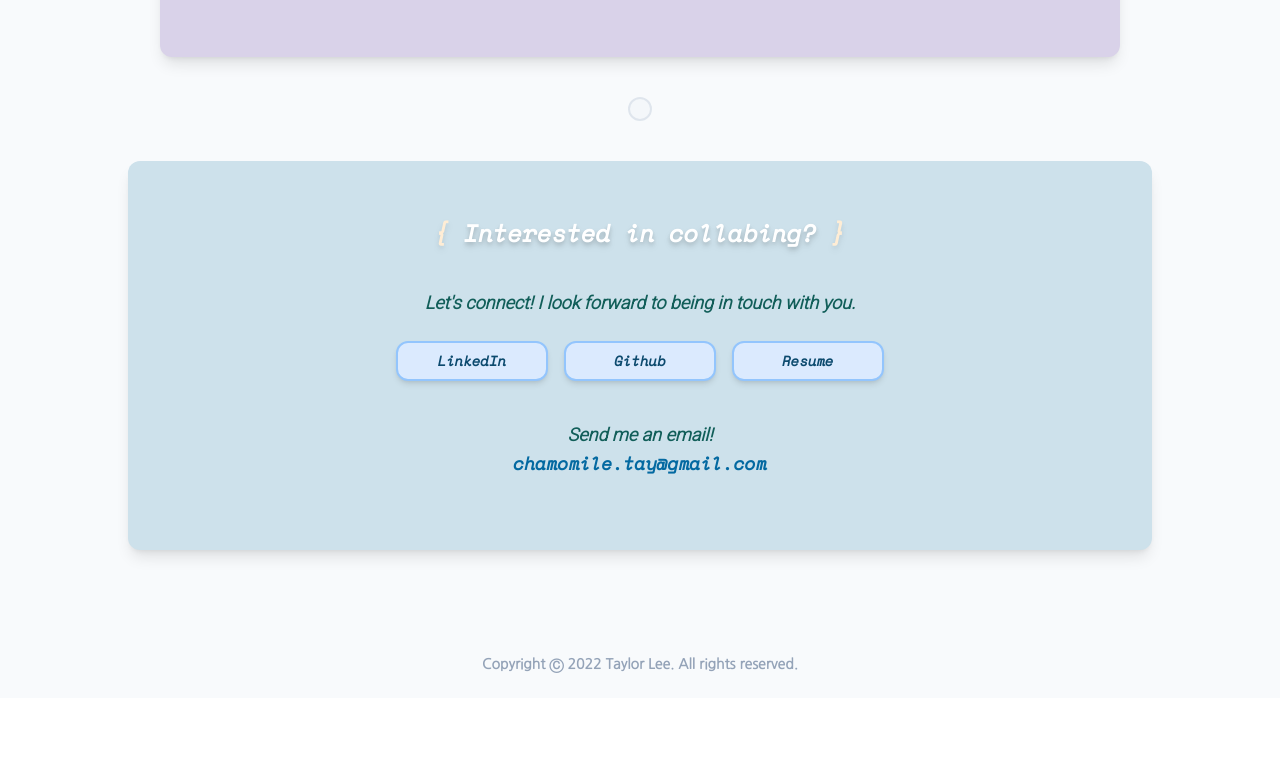
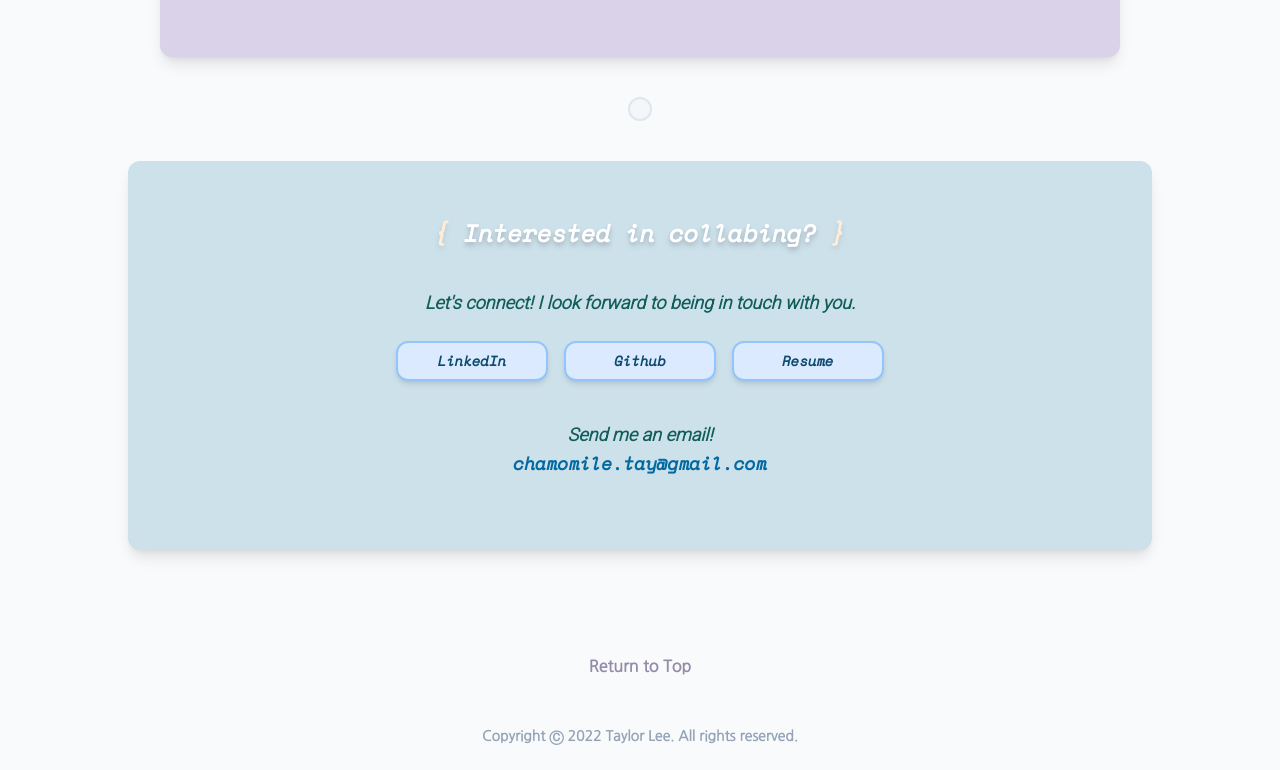
Before and after one commit to chamomiletay/chamomiletay-archive, a React (Create React App) app: page / in a window 1280 px wide. Shown: the part 5196-5966 px from the top of the page. Before the commit the page ends 5894 px from the top, so only its background shows below. Built offline with nearby package versions, Linux system fonts and the light colour scheme.

Commit message:
Updated nav to return to top of page

```diff
--- a/src/App.js
+++ b/src/App.js
@@ -57,6 +57,10 @@ function App() {
       <Contact />
     </section>
 
+    <nav className='font-nanum-gothic text-grape font-semibold text-mg py-6'>
+          <a href='#about' className='hover:underline px-2'>Return to Top </a>
+        </nav>
+
       <Footer />
 
       {/* <div>
```
